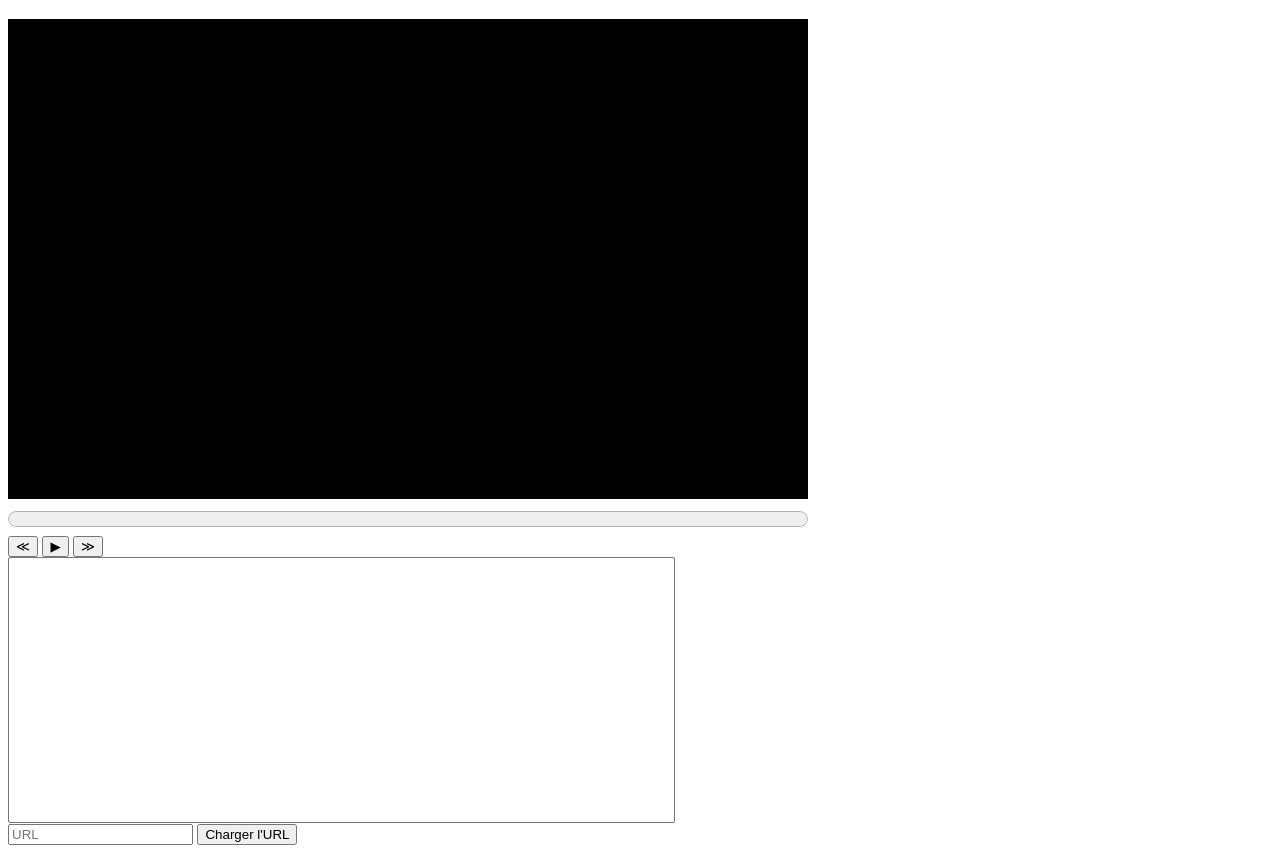
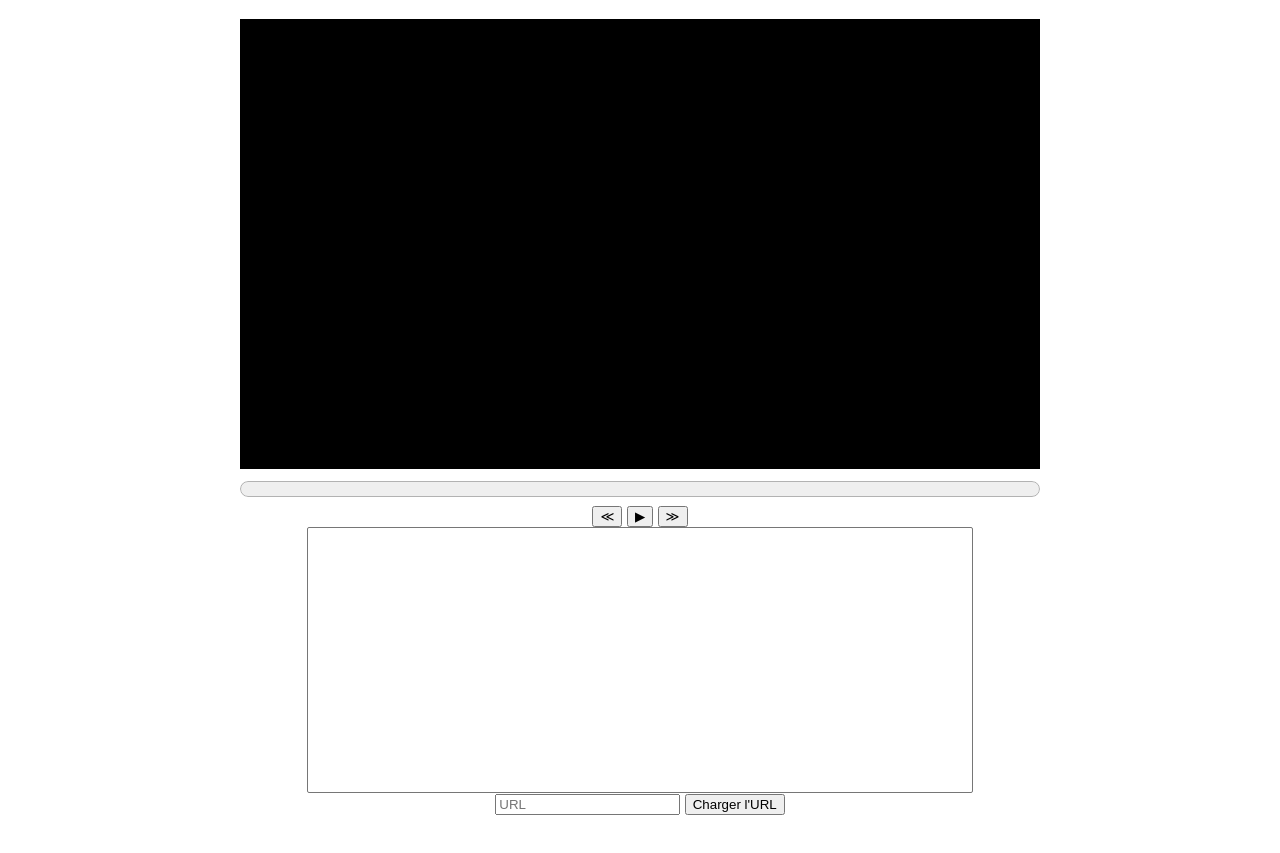
Before and after one commit to ShadowRises/MediaPlayer-JS, a plain HTML site: page index.html in a window 1280 px wide. Shown: the part 61-914 px from the top of the page. After the commit the page ends 884 px from the top, so only its background shows below. Drawn offline with Linux system fonts and the light colour scheme.

Commit message:
Modification de la structure HTML et ouverture dans un nouvel onglet de la page des podcasts

```diff
--- a/css/style.css
+++ b/css/style.css
@@ -1,4 +1,4 @@
-body {
+html * {
 	font-family: sans-serif;
 }
 
@@ -9,16 +9,18 @@ select {
 
 video {
 	background-color: #000;
-	width: 50em;
-	height: 30em;
-	object-fit: fill;
+	object-fit: fit;
 }
 
 progress {
-	width: 50em;
+	width: 800px;
 	height: 2em;
 }
 
 .selected {
 	background-color: green;
 }
+
+.media-player {
+	text-align: center;
+}
--- a/index.html
+++ b/index.html
@@ -7,21 +7,29 @@
 	</head>
 	<body>
 		<h1>MediaPlayer</h1>
+		<div class="media-player">
 			<h2 id="titre"></h2>
-		<video id="video">
-		</video>
+			<div class="video">
+				<video id="video" width="800" height="450"></video>
+				<div class="progress-bar">
 					<progress id="progressBar" value="0" max="100">0%</progress>
-		<br />
+				</div>
+			</div>
+			<div class="boutons">
 				<button type="button" id="previous">&ll;</button>
 				<button type="button" id="play">&#9654;</button>
 				<button type="button" id="next">&gg;</button>
-		<br />
-		<select class="liste-lecture" id="liste-lecture" size=5 multiple>
-		</select>
-		<br />
+			</div>
+			<div class="liste-lecture">
+				<select class="liste-lecture" id="liste-lecture" size=5 multiple></select>
+				<div class="">
 					<input type="url" name="url" id="url" placeholder="URL">
 						<button type="button" name="button" id="charger">Charger l'URL</button>
 					</input>
+				</div>
+			</div>
+
+		</div>
 		<script src="js/media.js" charset="utf-8"></script>
 	</body>
 </html>
--- a/js/media.js
+++ b/js/media.js
@@ -73,7 +73,7 @@ window.addEventListener('load', () => {
 					let podcast = xml.responseXML;
 					let titre = document.getElementById('titre');
 
-					titre.innerHTML = "<a href=" +
+					titre.innerHTML = "<a target=\"_blank\" href=" +
 							podcast.querySelector('channel > link').textContent +
 							">" + podcast.querySelector('channel > title').textContent + "</a>";
 
```
Lines whose indentation alone changed are shown as unchanged.
